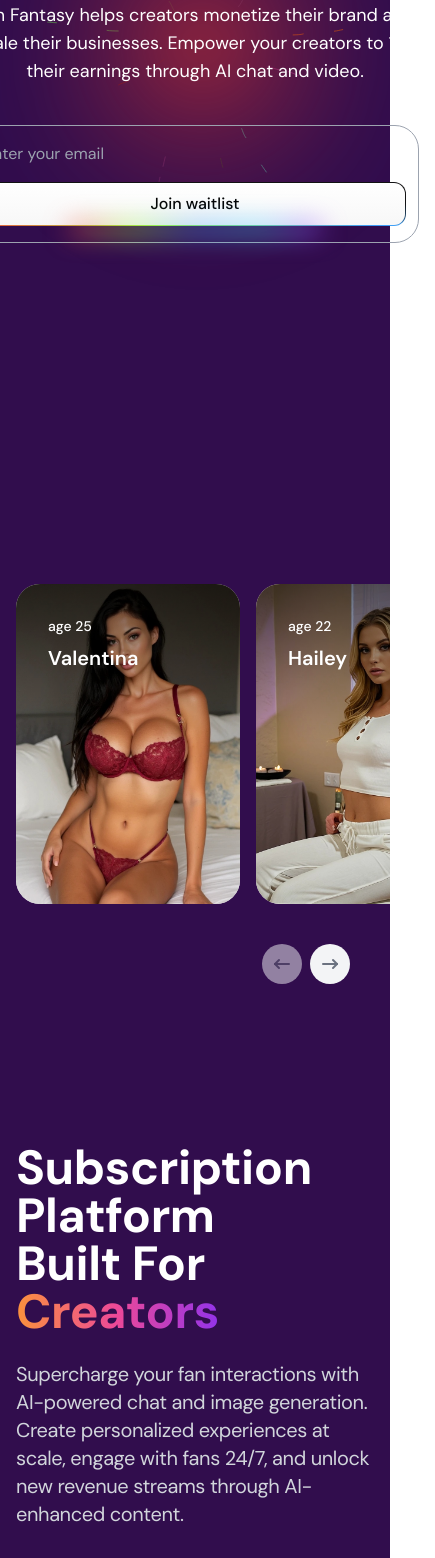
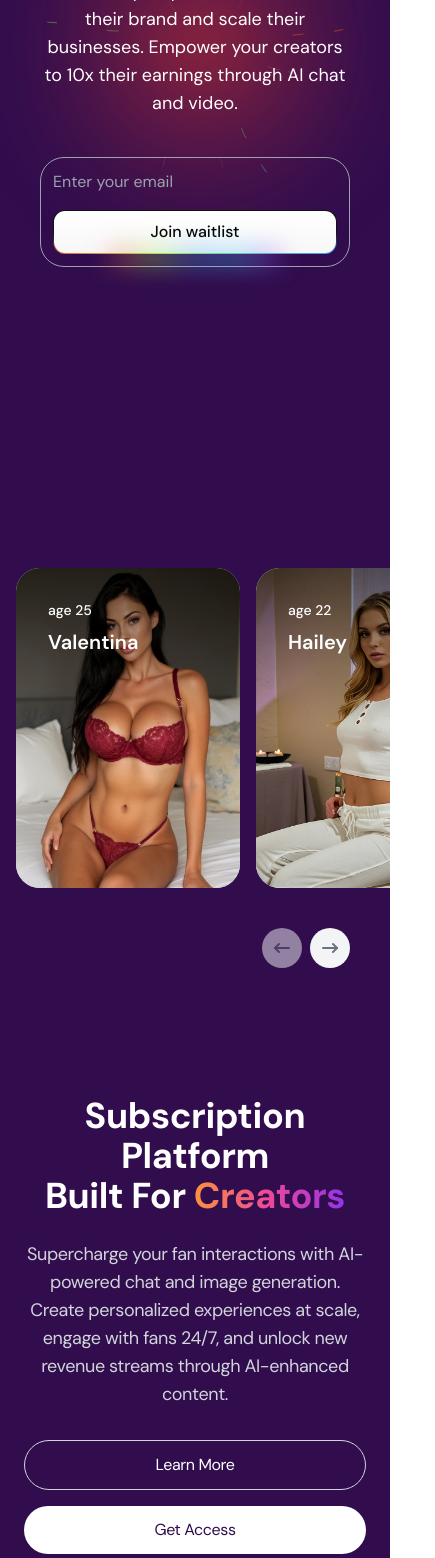
Before and after one commit to mrbean713/landing-page, a Next.js app: page / in a window 390 px wide. Shown: the part 380-1938 px from the top of the page, 435 px wide, since content can reach past the window. Built offline with nearby package versions, Linux system fonts and the light colour scheme.

Commit message:
mobile issues

```diff
--- a/src/app/page.tsx
+++ b/src/app/page.tsx
@@ -82,7 +82,7 @@ export default function Home() {
 
 
         {/* Hero Content */}
-        <div className="relative z-10 max-w-4xl mx-auto px-4 text-center">
+        <div className="relative z-10 max-w-4xl mx-auto px-6 sm:px-4 text-center">
           <AnimatedGradientText>
             🎉 <hr className="mx-2 h-4 w-px shrink-0 bg-transparent" />{" "}
             <span
@@ -96,15 +96,15 @@ export default function Home() {
           <h1 className="text-4xl font-bold tracking-tighter md:text-5xl lg:text-7xl text-white mt-6">
             Your superfans&apos; fantasies, realized.
           </h1>
-          <p className="text-white mt-6 text-lg max-w-2xl mx-auto">
+          <p className="text-white mt-6 text-lg max-w-2xl mx-auto px-4 sm:px-0">
             Fan Fantasy helps creators monetize their brand and scale their businesses. Empower your creators to 10x their earnings through AI chat and video.
           </p>
 
-          <div className="mt-10">
+          <div className="mt-10 px-4 sm:px-0">
             {success ? (
               <p className="text-white">Thank you for signing up!</p>
             ) : (
-              <form onSubmit={handleSubmit} className="bg-transparent border border-gray-400 py-4 md:py-2 pl-3 md:pl-4 pr-3 md:pr-2 rounded-3xl flex flex-col sm:flex-row sm:items-center gap-4 w-[500px] max-w-md mx-auto">
+              <form onSubmit={handleSubmit} className="bg-transparent border border-gray-400 py-3 px-3 md:py-2 md:px-4 rounded-3xl flex flex-col sm:flex-row sm:items-center gap-4 w-full sm:w-[500px] max-w-md mx-auto">
                 <input
                   type="email"
                   placeholder="Enter your email"
@@ -121,16 +121,16 @@ export default function Home() {
       </section>
 
       {/* Carousel Section */}
-      <section className="py-20">
+      <section className="py-16 md:py-20">
         <Carousel items={cards} />
       </section>
 
       {/* add section*/}
-      <section className="max-w-7xl mx-auto px-4 py-20">
+      <section className="max-w-7xl mx-auto px-6 py-16 md:py-20">
         <div className="flex flex-col md:flex-row gap-12 items-center">
-          {/* Left side - Text content */}
-          <div className="flex-1 max-w-xl tracking-tight">
-            <h1 className="text-5xl md:text-6xl font-bold mb-6 text-white">
+          {/* Text content */}
+          <div className="flex-1 max-w-xl tracking-tight text-center md:text-left">
+            <h1 className="text-4xl sm:text-5xl md:text-6xl font-bold mb-6 text-white">
               Subscription Platform{" "}
               <span className="block">
                 Built For{" "}
@@ -139,21 +139,21 @@ export default function Home() {
                 </span>
               </span>
             </h1>
-            <p className="text-xl text-gray-300 mb-8">
+            <p className="text-lg sm:text-xl text-gray-300 mb-8 max-w-lg mx-auto md:mx-0">
               Supercharge your fan interactions with AI-powered chat and image generation.
               Create personalized experiences at scale, engage with fans 24/7, and unlock
               new revenue streams through AI-enhanced content.
             </p>
-            <div className="flex gap-4">
-              <button className="px-6 py-3 rounded-full border border-gray-300 text-white hover:border-gray-400 transition-colors">
+            <div className="flex flex-col sm:flex-row gap-4 justify-center md:justify-start">
+              <button className="w-full sm:w-auto px-6 py-3 rounded-full border border-gray-300 text-white hover:border-gray-400 transition-colors">
                 Learn More
               </button>
-              <button className="px-6 py-3 rounded-full bg-white text-[#310D4D] hover:bg-gray-100 transition-colors">
+              <button className="w-full sm:w-auto px-6 py-3 rounded-full bg-white text-[#310D4D] hover:bg-gray-100 transition-colors">
                 Get Access
               </button>
             </div>
           </div>
-          <div className="flex-1">
+          <div className="flex-1 w-full">
             <AnimatedTestimonials testimonials={testimonials} />
           </div>
         </div>
--- a/src/components/ui/text-hover-effect.tsx
+++ b/src/components/ui/text-hover-effect.tsx
@@ -92,7 +92,7 @@ export const TextHoverEffect = ({
         textAnchor="middle"
         dominantBaseline="middle"
         strokeWidth="0.3"
-        className="font-[helvetica] font-bold stroke-purple-900 fill-transparent text-4xl  "
+        className="font-[helvetica] font-bold stroke-purple-800 fill-transparent text-4xl  "
         style={{ opacity: hovered ? 0.7 : 0 }}
       >
         {text}
@@ -103,7 +103,7 @@ export const TextHoverEffect = ({
         textAnchor="middle"
         dominantBaseline="middle"
         strokeWidth="0.3"
-        className="font-[helvetica] font-bold fill-transparent text-4xl stroke-purple-900"
+        className="font-[helvetica] font-bold fill-transparent text-4xl stroke-purple-800"
         initial={{ strokeDashoffset: 1000, strokeDasharray: 1000 }}
         animate={{
           strokeDashoffset: 0,
```
